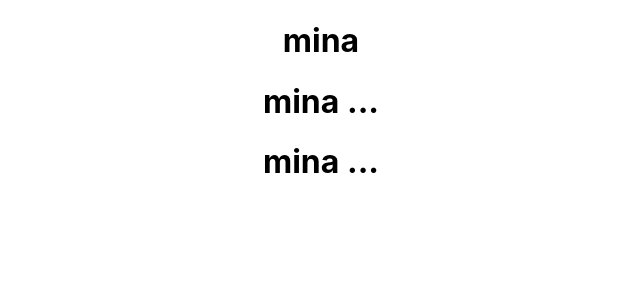
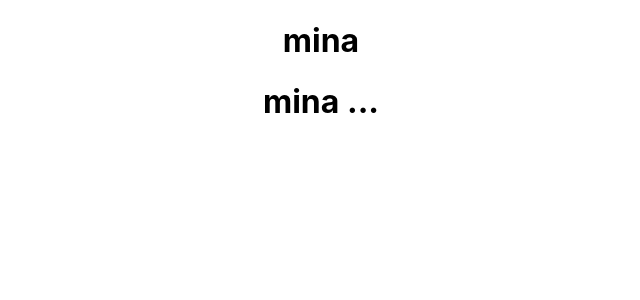
Before and after one commit to minanastaran/Shop, a React (Create React App) app: page / in a window 1280 px wide. Shown: the top 300 px of the page, without its empty margins (319-959 px from the left). Built offline with nearby package versions, Linux system fonts and the light colour scheme.

Commit message:
init shop

```diff
--- a/src/App.js
+++ b/src/App.js
@@ -6,7 +6,6 @@ function App() {
     <div className="App">
       <h1>mina</h1>
       <h1>mina ... </h1>
-      <h1>mina ... </h1>
     </div>
   );
 }
```
